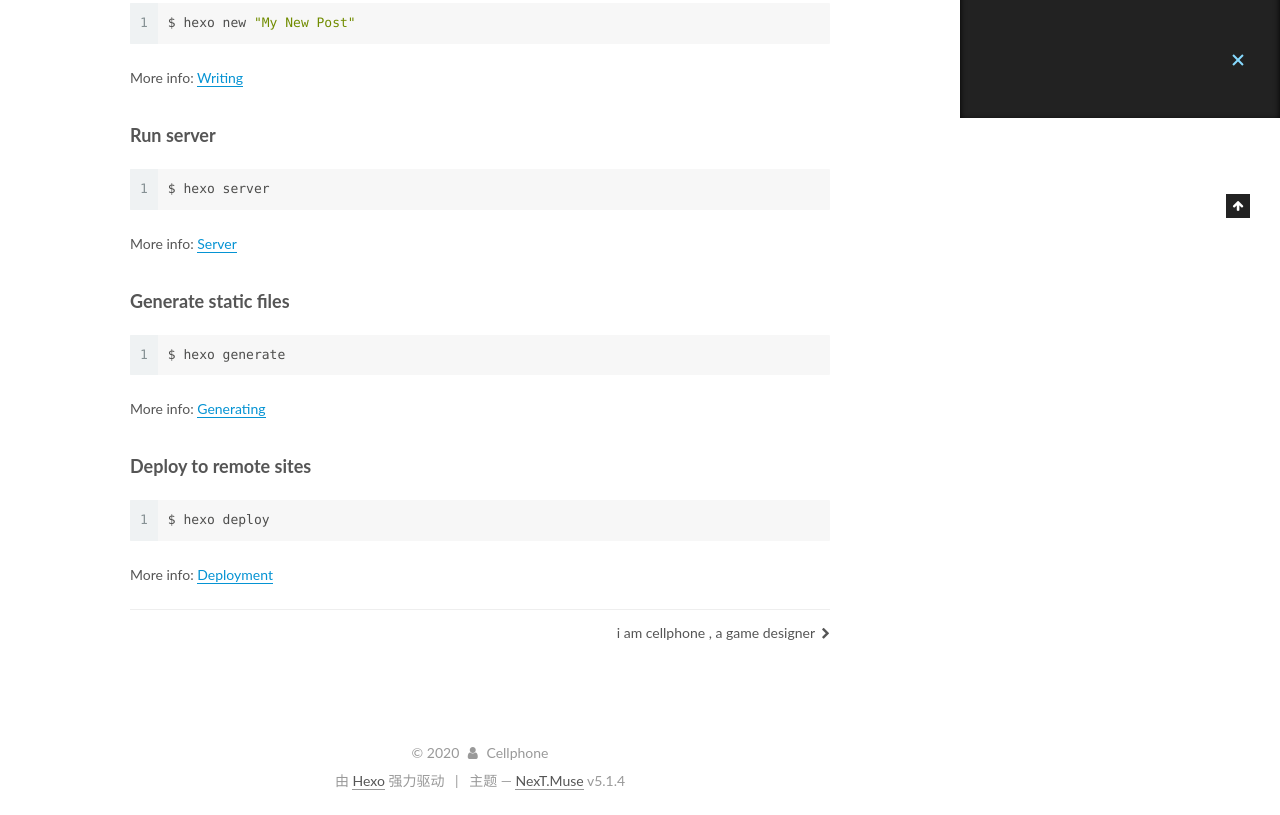
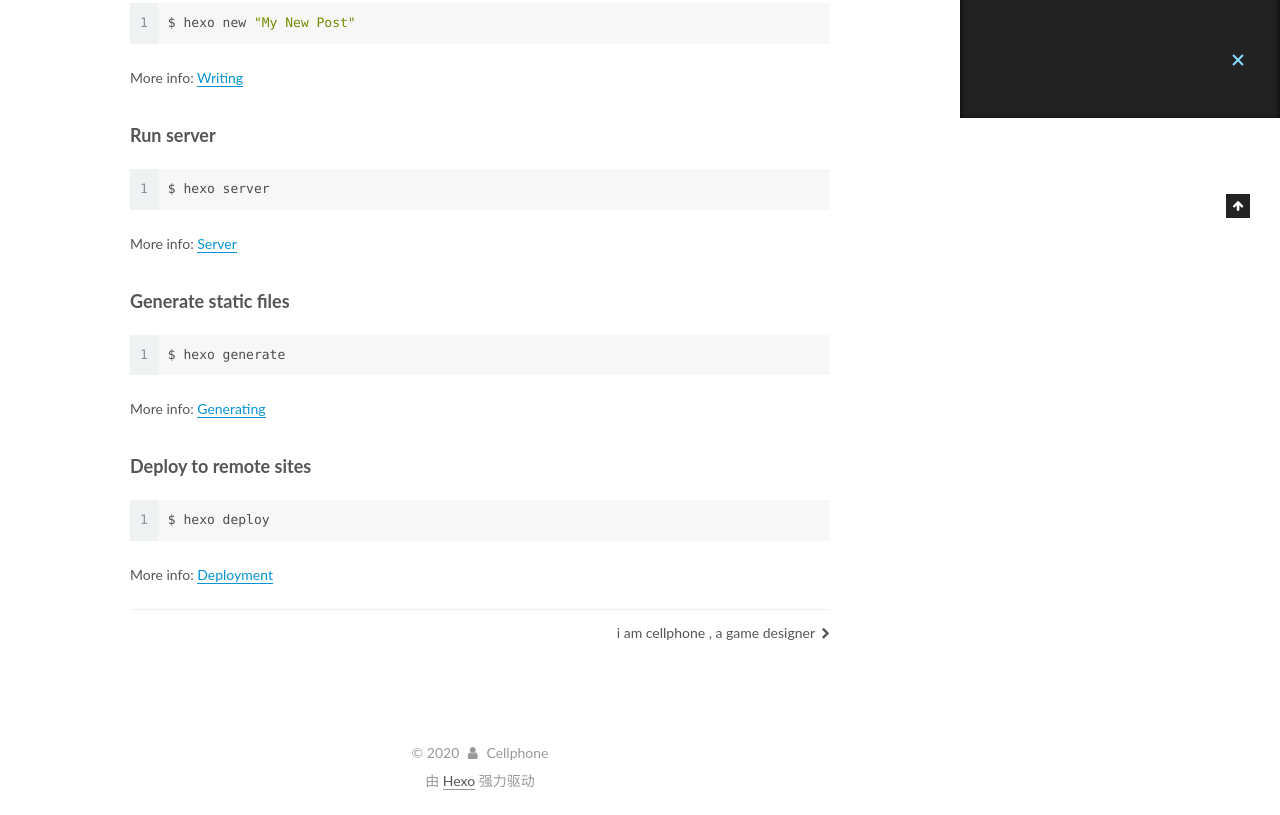
Before and after one commit to cellphone-cmyk/cellphone-cmyk.github.io, a plain HTML site: page 2019/07/15/hello-world/index.html in a window 1280 px wide. Shown: the part 682-1497 px from the top of the page. Drawn offline with Linux system fonts and the light colour scheme.

Commit message:
Site updated: 2020-03-04 00:38:39

```diff
--- a/2019/07/15/hello-world/index.html
+++ b/2019/07/15/hello-world/index.html
@@ -543,11 +543,7 @@
 
 
 
-  <span class="post-meta-divider">|</span>
 
-
-
-  <div class="theme-info">主题 &mdash; <a class="theme-link" target="_blank" href="https://github.com/iissnan/hexo-theme-next">NexT.Muse</a> v5.1.4</div>
 
 
 
```
Also changed, not shown: 2019/08/28/i-am-cellphone-a-game-designer/index.html (+0 -4 lines), archives/2019/07/index.html (+0 -4 lines), archives/2019/08/index.html (+0 -4 lines), archives/2019/index.html (+0 -4 lines), archives/index.html (+0 -4 lines), index.html (+0 -4 lines), tags/第一次/index.html (+0 -4 lines).
